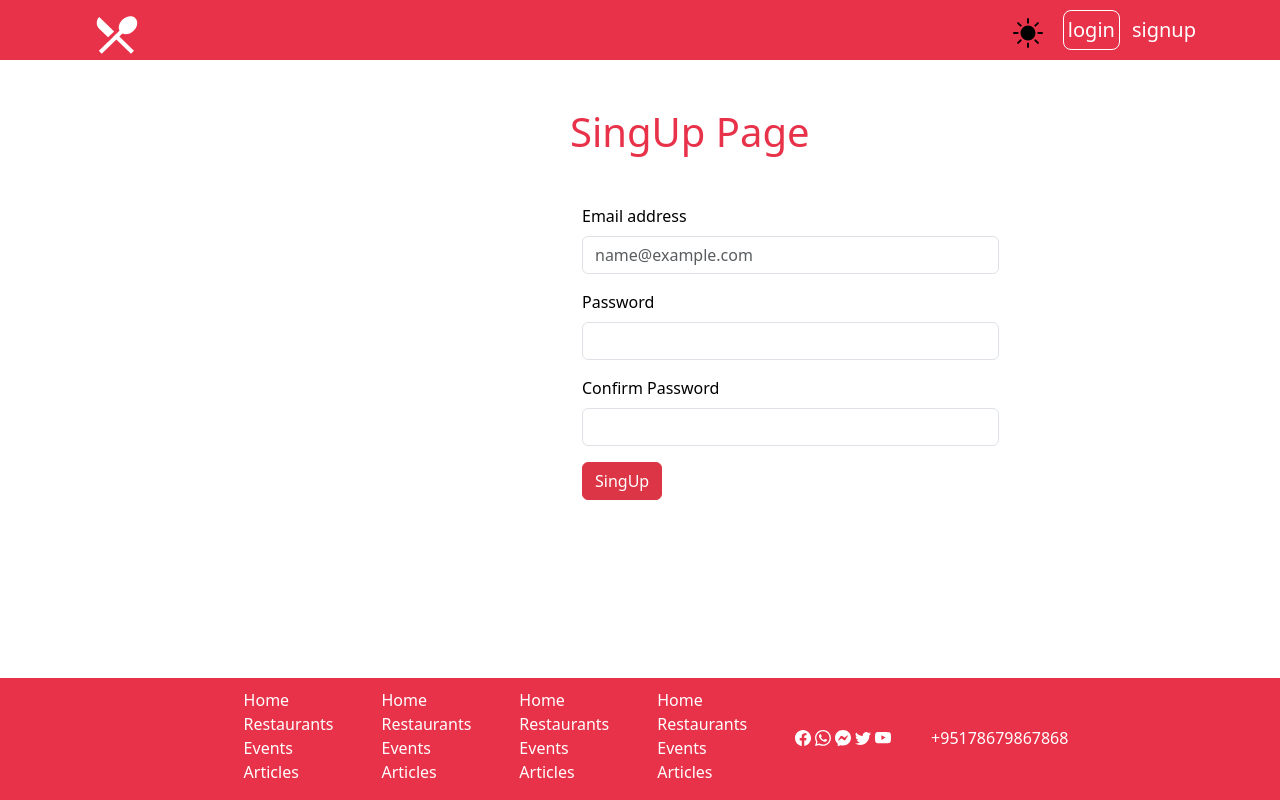
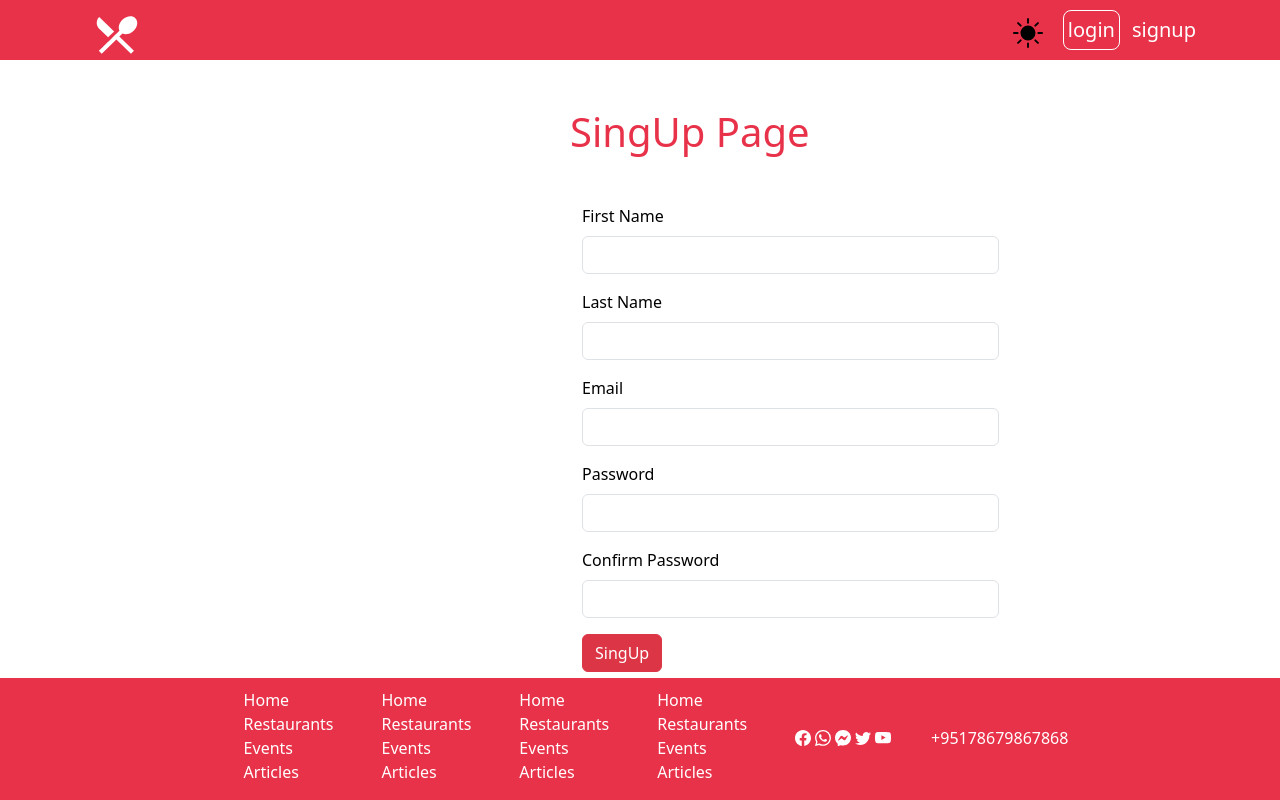
Before and after one commit to mmt20/nextjs-restaurant, a Next.js app: page /signup in a window 1280 px wide. Built offline with nearby package versions, Linux system fonts and the light colour scheme.

Commit message:
feat(forms): refactor login and signup forms to use FormInput component and improve structure

```diff
--- /dev/null
+++ b/app/components/Form/form-Input.tsx
@@ -0,0 +1,18 @@
+import { Form } from "react-bootstrap";
+
+type FormInputProps = {
+  label: string;
+  type?: string;
+  placeholder?: string;
+};
+
+const FormInput = ({ label, type = "text", placeholder = "" }: FormInputProps) => {
+  return (
+    <Form.Group className="mb-3">
+      <Form.Label style={{ color: "var(--title-color)" }}>{label}</Form.Label>
+      <Form.Control type={type} placeholder={placeholder} />
+    </Form.Group>
+  );
+};
+
+export default FormInput;
--- a/app/components/Form/signup-form.tsx
+++ b/app/components/Form/signup-form.tsx
@@ -1,29 +1,15 @@
 "use client";
-import { Button, Form, FormGroup, FormLabel, FormControl } from "react-bootstrap";
+import { Button, Form } from "react-bootstrap";
+import FormInput from "./form-Input";
 
 const SingupForm = () => {
   return (
     <Form className="container mt-5">
-      <FormGroup className="mb-3">
-        <FormLabel htmlFor="email" style={{ color: "var(--title-color)" }}>
-          Email address
-        </FormLabel>
-        <FormControl type="email" id="email" placeholder="name@example.com" />
-      </FormGroup>
-
-      <FormGroup className="mb-3">
-        <FormLabel htmlFor="inputPassword" style={{ color: "var(--title-color)" }}>
-          Password
-        </FormLabel>
-        <FormControl type="password" id="inputPassword" />
-      </FormGroup>
-
-      <FormGroup className="mb-3">
-        <FormLabel htmlFor="confirmPassword" style={{ color: "var(--title-color)" }}>
-          Confirm Password
-        </FormLabel>
-        <FormControl type="password" id="confirmPassword" />
-      </FormGroup>
+      <FormInput label="First Name" type="text" />
+      <FormInput label="Last Name" type="text" />
+      <FormInput label="Email" type="email" />
+      <FormInput label="Password" type="password" />
+      <FormInput label="Confirm Password" type="password" />
 
       <Button variant="danger" type="submit" style={{ color: "white" }}>
         SingUp
--- a/package.json
+++ b/package.json
@@ -18,8 +18,10 @@
     "react-bootstrap": "^2.10.10",
     "react-datepicker": "^8.10.0",
     "react-dom": "19.2.0",
+    "react-hook-form": "^7.67.0",
     "react-icons": "^5.5.0",
-    "swiper": "^12.0.3"
+    "swiper": "^12.0.3",
+    "zod": "^4.1.13"
   },
   "devDependencies": {
     "@types/node": "^20",
```
Also changed, not shown: app/components/Form/login-form.tsx (+4 -14 lines), 1 other file (tests, documents, lock files or other folders).
